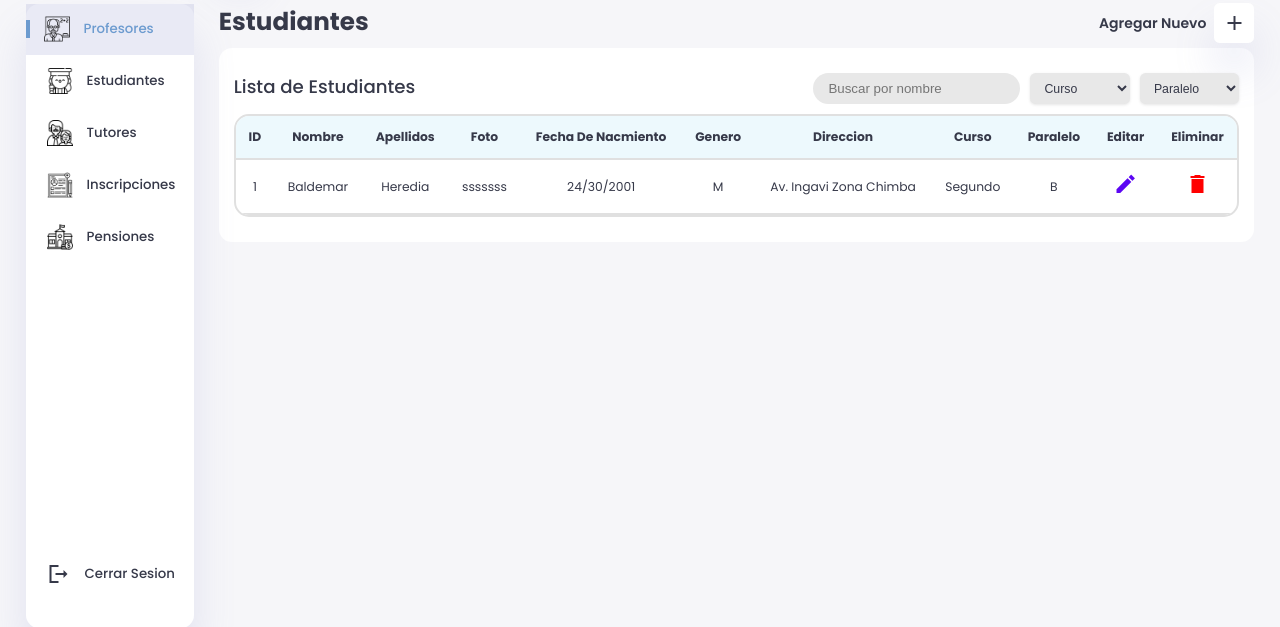
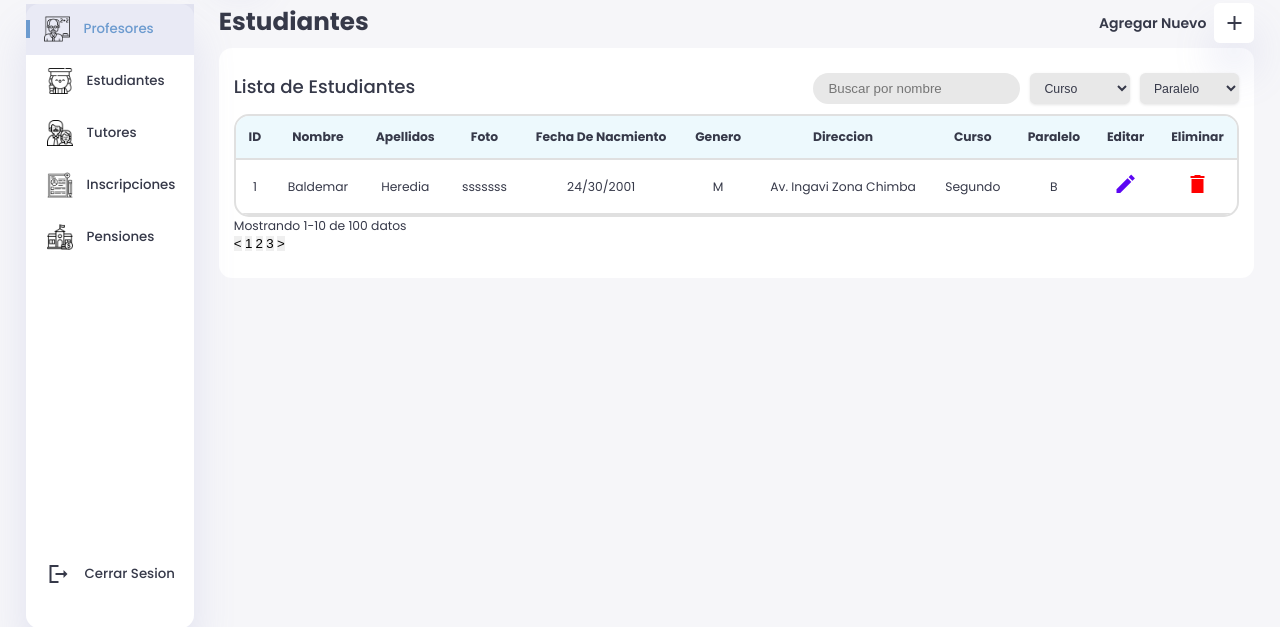
Before and after one commit to rich-333/proyecto-escuela, a Laravel app: page /estudiantes in a window 1280 px wide. Shown: the part 120-747 px from the top of the page. Run offline with Laravel 12, Linux system fonts and the light colour scheme; style sheets or scripts are compiled from the project's sources.

Commit message:
Se agregaron botones y un elemento span para la paginacion de la tabla de estudiantes.
Esto nos ayudara a cambiar los datos a mostrar en la tabla, mejorando la visualizacion de los datos de los estudiantes junto
con el elemento span.

```diff
--- a/resources/views/estudiante/index.blade.php
+++ b/resources/views/estudiante/index.blade.php
@@ -77,5 +77,17 @@
             </tbody>
 
         </table>
+
+        <div class="contenedor__paginacion">
+            <span>Mostrando <span class="resaltar">1-10</span> de <span class="resaltar">100</span> datos</span>
+            <div class="paginacion">
+                <button class="flecha">&lt;</button>
+                <button class="pagina active">1</button>
+                <button class="pagina">2</button>
+                <button class="pagina">3</button>
+                <button class="flecha">&gt;</button>
+            </div>
+        </div>
+
     </section>
 @endsection
```
